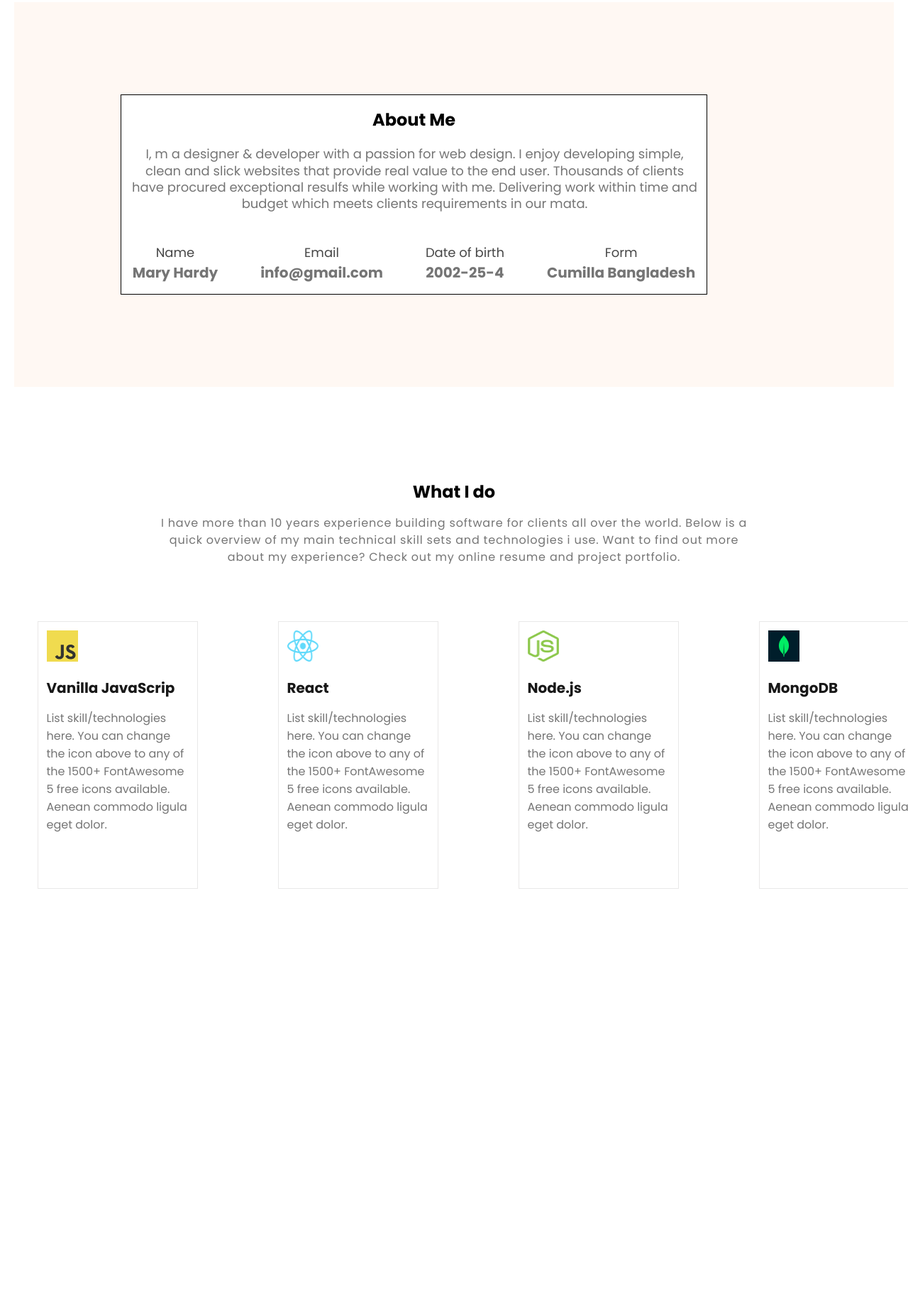
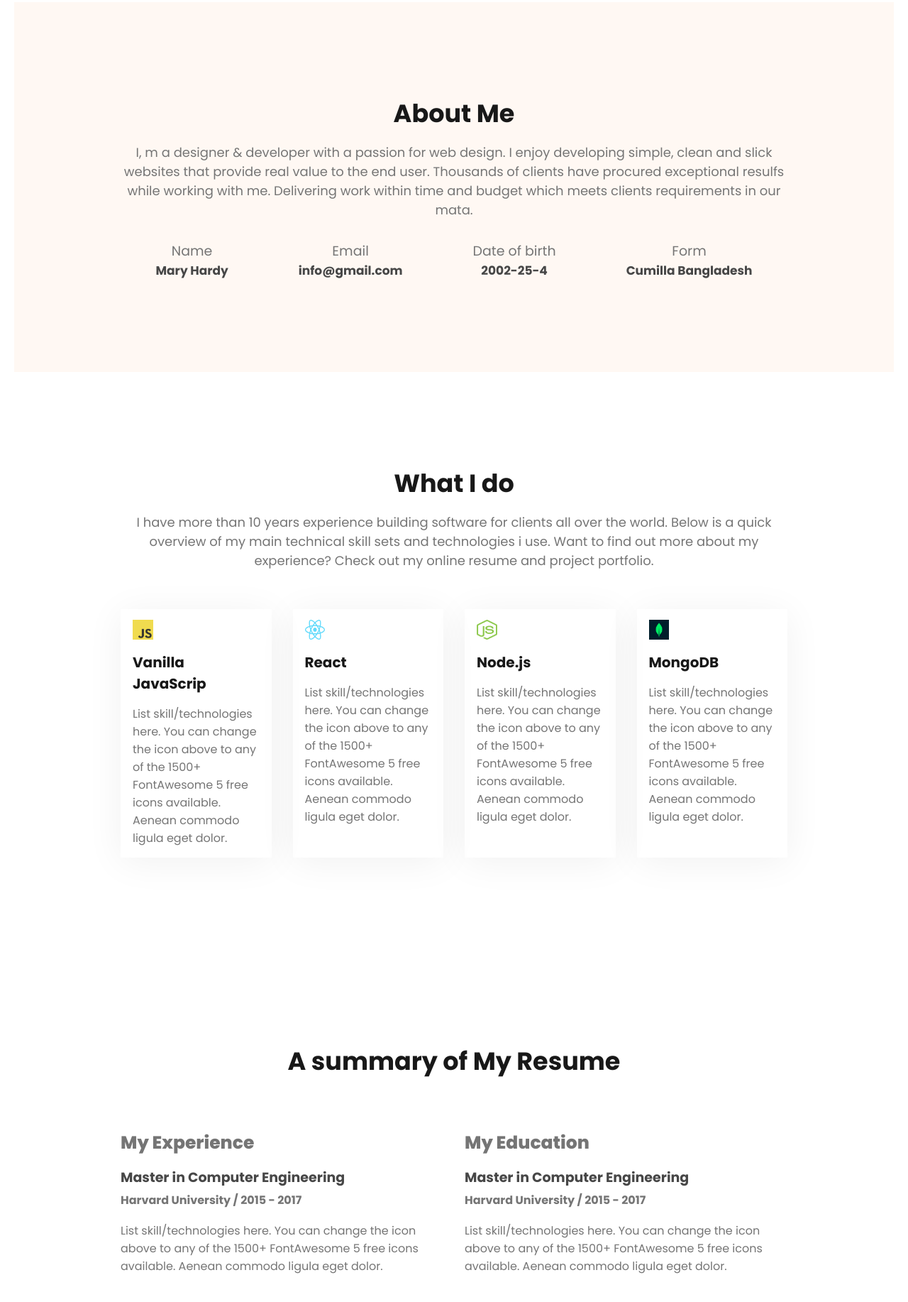
Before and after one commit to robinahmed12/web-dev-portfolio, a plain HTML site: page index.html in a window 1280 px wide. Shown: the part 966-2800 px from the top of the page at 71% size. Before the commit the page ends 2348 px from the top, so only its background shows below. Drawn offline with Linux system fonts and the light colour scheme.

Commit message:
update html css instruction

```diff
--- a/index.html
+++ b/index.html
@@ -41,11 +41,10 @@
 
     <main>
         <section class="about">
-            <div class="container">
             <div class="about-content">
-                    <div class="about-child">
+
                 <h1 class="heading">About Me</h1>
-                        <p class="about-description">
+                <p class="description">
                     I, m a designer & developer with a passion for web design. I enjoy developing simple, clean and
                     slick websites that provide real value to the end user. Thousands of clients have procured
                     exceptional resulfs while working with me. Delivering work within time and budget which meets
@@ -73,48 +72,141 @@
 
             </div>
             </div>
-            </div>
 
 
         </section>
-       <!-- ========== Start Bio-data ========== -->
-        <section class="Bio-section">
-            <div class="container">
-                <div class="bio-heading">
+        <!-- ========== Start skills ========== -->
+        <section class="skills">
+
             <h1 class="heading">What I do</h1>
-                    <p class="sub-heading">I have more than 10 years experience building software for clients all over the world. Below is a quick overview of my main technical skill sets and technologies i use. Want to find out more about my experience? Check out my online resume and project portfolio.</p>
-                </div>
+            <p class="description">I have more than 10 years experience building software for clients all over
+                the world. Below is a quick overview of my main technical skill sets and technologies i use.
+                Want to find out more about my experience? Check out my online resume and project portfolio.</p>
+
 
             <div class="card-box">
                 <div class="card-content">
                     <img src="images/icons/js.png" alt="" class="card-logo">
                     <h1 class="card-title">Vanilla JavaScrip</h1>
-                        <p class="card-description">List skill/technologies here. You can change the icon above to any of the 1500+ FontAwesome 5 free icons available. Aenean commodo ligula eget dolor.</p>
+                    <p class="card-description">List skill/technologies here. You can change the icon above to any
+                        of the 1500+ FontAwesome 5 free icons available. Aenean commodo ligula eget dolor.</p>
                 </div>
                 <div class="card-content">
                     <img src="images/icons/react.png" alt="" class="card-logo">
                     <h1 class="card-title">React</h1>
-                        <p class="card-description">List skill/technologies here. You can change the icon above to any of the 1500+ FontAwesome 5 free icons available. Aenean commodo ligula eget dolor.</p>
+                    <p class="card-description">List skill/technologies here. You can change the icon above to any
+                        of the 1500+ FontAwesome 5 free icons available. Aenean commodo ligula eget dolor.</p>
                 </div>
                 <div class="card-content">
                     <img src="images/icons/nodejs.png" alt="" class="card-logo">
                     <h1 class="card-title">Node.js</h1>
-                        <p class="card-description">List skill/technologies here. You can change the icon above to any of the 1500+ FontAwesome 5 free icons available. Aenean commodo ligula eget dolor.</p>
+                    <p class="card-description">List skill/technologies here. You can change the icon above to any
+                        of the 1500+ FontAwesome 5 free icons available. Aenean commodo ligula eget dolor.</p>
                 </div>
                 <div class="card-content">
                     <img src="images/icons/mongo.png" alt="" class="card-logo">
                     <h1 class="card-title">MongoDB</h1>
-                        <p class="card-description">List skill/technologies here. You can change the icon above to any of the 1500+ FontAwesome 5 free icons available. Aenean commodo ligula eget dolor.</p>
+                    <p class="card-description">List skill/technologies here. You can change the icon above to any
+                        of the 1500+ FontAwesome 5 free icons available. Aenean commodo ligula eget dolor.</p>
                 </div>
             </div>
-            </div>
+
         </section>
 
         <!-- ========== End Section ========== -->
 
 
 
+        <!-- resume section -->
+
+        <div class="resume">
+            <h1 class="heading">A summary of My Resume</h1>
+
+            <div class="resume-container">
+                <div class="resume-colom">
+                    <h3 class="resume-title">My Experience</h3>
+                    <div class="experience">
+                        <h3 class="title">Master in Computer Engineering</h3>
+                        <h4 class="sub-title">Harvard University / 2015 - 2017</h4>
+                        <p class="resume-description">List skill/technologies here. You can change the icon above
+                            to any of the 1500+ FontAwesome 5 free icons available. Aenean commodo ligula eget dolor.
+                        </p>
+                    </div>
+                    <hr>
+                    <div class="experience">
+                        <h3 class="title">Master in Computer Engineering</h3>
+                        <h4 class="sub-title">Harvard University / 2015 - 2017</h4>
+                        <p class="resume-description">List skill/technologies here. You can change the icon above
+                            to any of the 1500+ FontAwesome 5 free icons available. Aenean commodo ligula eget dolor.
+                        </p>
+                    </div>
+                    <hr>
+                    <div class="experience">
+                        <h3 class="title">Master in Computer Engineering</h3>
+                        <h4 class="sub-title">Harvard University / 2015 - 2017</h4>
+                        <p class="resume-description">List skill/technologies here. You can change the icon above
+                            to any of the 1500+ FontAwesome 5 free icons available. Aenean commodo ligula eget dolor.
+                        </p>
+                    </div>
+                </div>
+
+                <div class="resume-colom">
+                    <h3 class="resume-title">My Education</h3>
+                    <div class="experience">
+                        <h3 class="title">Master in Computer Engineering</h3>
+                        <h4 class="sub-title">Harvard University / 2015 - 2017</h4>
+                        <p class="resume-description">List skill/technologies here. You can change the icon above
+                            to any of the 1500+ FontAwesome 5 free icons available. Aenean commodo ligula eget dolor.
+                        </p>
+                    </div>
+                    <hr>
+                    <div class="experience">
+                        <h3 class="title">Master in Computer Engineering</h3>
+                        <h4 class="sub-title">Harvard University / 2015 - 2017</h4>
+                        <p class="resume-description">List skill/technologies here. You can change the icon above
+                            to any of the 1500+ FontAwesome 5 free icons available. Aenean commodo ligula eget dolor.
+                        </p>
+                    </div>
+                    <hr>
+                    <h3 class="title">Master in Computer Engineering</h3>
+                    <h4 class="sub-title">Harvard University / 2015 - 2017</h4>
+                    <p class="resume-description">List skill/technologies here. You can change the icon above
+                        to any of the 1500+ FontAwesome 5 free icons available. Aenean commodo ligula eget dolor.
+                    </p>
+                </div>
+            </div>
+
+            <div class="resume-btn"><button class="btn">Download CV</button></div>
+        </div>
+        </section>
+
     </main>
+
+    <footer>
+        <div class="footer-coloumn">
+            <h3 class="title-1">Lets Connect</h3>
+            <p class="description-1">Please fill out the form on this section to contact with me or call between 9:00 A.M
+                and 8.00 P.M ET, Monday through Friday.></p>
+            <div class="icon">
+
+                <a href=""><img src="images/icons/insta.png" alt=""></a>
+                <a href=""><img src="images/icons/facebook.png" alt=""></a>
+                <a href=""><img src="images/icons/twitter.png" alt=""></a>
+            </div>
+        </div>
+        <div class="footer-coloumn">
+            <h3 class="title1">Let’s Message me</h3>
+            <form action="">
+                <input type="text" name="" id="" placeholder="Your Name">
+                <input type="email" name="" id="" placeholder="Your Email">
+                <textarea name="" id="" cols="30" row="10">Message</textarea>
+                <input class="btn" type="submit" value="Submit Now">
+            </form>
+        </div>
+    </footer>
+
+    </footer>
+
 </body>
 
 </html>
--- a/styles/style.css
+++ b/styles/style.css
@@ -36,6 +36,33 @@ html {
     -o-border-radius: 6px;
     margin-left: 15px;
 }
+
+main {
+    max-width: 1240px;
+    margin: 0 auto;
+    margin-top: 130px;
+    margin-bottom: 130px;
+
+}
+
+.heading {
+    color: var(--accent-color);
+    font-size: 35px;
+    font-weight: bold;
+    margin-bottom: 15px;
+    text-align: center;
+}
+
+.description {
+    color: var(--text-color);
+    font-size: 18px;
+    font-weight: 400;
+    text-align: center;
+}
+
+
+
+/*  */
 
 
 
@@ -86,6 +113,7 @@ header {
     background-image: url('../images/developer.png'), url('../images/header_bg.png');
     background-repeat: no-repeat;
     background-position: top left , bottom right  ;
+    background-color: #FFF8F3 ;
 }
 
  .hero-content {
@@ -100,6 +128,7 @@ header {
 
  .hero-content  .content {
     max-width: 580px;
+
 }
 
   .hero-content .hero-img .image {
@@ -117,6 +146,9 @@ header {
     font-weight: bold;
     color: var(--secondary-color);
     line-height: 1.7em;
+    margin-left: -90px;
+
+
  }
 
  .hero-content .content .description {
@@ -126,6 +158,7 @@ header {
     margin-bottom: 18px;
     color: var(--secondary-color);
     padding-bottom: 22px;
+    margin-left: -30px;
  }
 
  .hero-content .content .hero-btn {
@@ -136,124 +169,167 @@ header {
 /***** End hero *****/
 
 /***** about *****/
+.about {
+    text-align: center;
+    padding: 130px 150px;
+    background-color: #FFF8F3;
+}
 
-.container {
-    max-width: 1240px;
-    margin: 0 auto;
-    margin-top: 130px;
-    margin-bottom: 130px;
+.about-info {
+    display: flex;
+    justify-content: space-around;
+    align-items: center;
 
+}
+.about-info .about-item {
+    margin-top: 30px;
+
+}
+.about-info .about-item .item-title{
+    color: var(--text-color);
+    font-size: 19px;
+}
+
+.item-description {
+    color: var(--secondary-color);
+    font-weight: bold;
+    font-size: 17px;
+}
+
+/***** skill *****/
+
+.skills {
+    padding: 130px 150px;
+    align-items: center;
 }
 
 
-.container .about-content {
-    background-color: #FFF8F3 ;
-    padding: 130px 150px;
-    text-align: center;
+ .card-box {
+    display: flex;
+    gap: 30px;
+    margin-top: 35px;
+
+ }
+ .card-box img {
+    width: 28.95px;
+    height: 28px;
+    margin-bottom: 10px;
+ }
+
+ .card-box .card-content {
+
+    padding: 15px 17px;
+    color: var(--text-color);
+    box-shadow: 0px 6px  50px 0px rgba(0, 0, 0, 0.06);
+    margin-top: 20px;
 
 
+ }
+ .card-box .card-title {
+    font-size: 20px;
+    font-weight: bold;
+    color: var(--accent-color);
+    margin-bottom: 15px;
+ }
+
+/***** End about *****/
+
+/***** resume *****/
+
+.resume {
+    padding: 130px 150px;
+}
+.resume .resume-container {
+    display: flex;
+    gap: 30px;
+    margin-top: 70px;
 }
 
-.container .about-content .about-child {
-    background-color: white;
-    border: solid 1px black;
-    width: 827px;
-
-}
-
-
-.container .about-content .about-child .about-description {
-    color: var(--text-color);
-    font-size: 18px;
-    line-height: 1.3em;
-    width: 827px;
-    height: 120px;
-    padding: 0 15px;
+.experience {
+    margin-bottom: 40px;
 }
 
 
 
-
-.container .about-content .heading {
-    line-height: 1.7em;
+.resume-container . .resume-colom{
+    width: 511px;
+    height: 175px;
+}
+.resume-colom .resume-title {
+    color: var(--text-color);
     margin-bottom: 15px;
-    padding-top: 15px;
+    font-weight: 800;
+    font-size: 25px;
+}
+.resume-colom .title {
+    color: var(--secondary-color);
+    font-size: 19px;
+    margin-bottom: 5px;
+    font-size: 19px;
 }
 
-.container .about-content .about-info {
-    display: flex;
-    justify-content: center;
-    align-items: center;
-    margin-top: 17px;
-    gap: 60px;
-    padding-bottom: 15px;
+.resume-colom .sub-title {
+    color: var(--text-color);
+    margin-bottom: 8px;
+    font-size: 16px;
 }
 
-.about-content .about-info .about-item .item-title{
-    color: #474747;
+.resume .resume-btn {
+   text-align: center;
+   margin-top: 15px;
+}
+
+.resume-colom .resume-description {
+    margin-top: 18px;
+    color: var(--text-color);
+    font-size: 16px;
     font-weight: 400;
-    font-size: 18px;
-}
-.about-item .item-description{
-    color: var(--text-color);
-    font-weight: bold;
-    font-size: 20px;
 }
 
 
-/***** End about *****/
-
-
-/***** what i do *****/
-.Bio-section .bio-heading {
-    text-align: center;
-}
-.bio-heading .heading {
-    margin-bottom: 15px;
-}
-.bio-heading .sub-heading {
-    margin: 0 200px;
-    height: 90px;
-    letter-spacing: 0.8px;
-    line-height: 1.5em;
-    color: var(--text-color);
+ /***** End resume *****/
+footer{
+    background-color: #FFF8F3;
+    padding: 130px 230px;
+    display: flex;
+    gap: 100px;
 }
 
-.container .card-box {
-    display: flex;
-    justify-content: center;
-    align-items: center;
-    gap: 45px;
-    margin-top: 60px;
+.footer-coloumn {
+    width: 50%;
+}
+footer [type= "text"], [type= "email"], textarea {
+    padding: 17px 0;
+    width: 100%;
+    color: var(--text-color);
+    font-size: 18px;
+    font-weight: 500;
+    padding-left: 8px;
+    display: block;
+    height: 64px;
+    margin-top: 26px;
+    margin-bottom: 19px;
+}
+
+.footer-coloumn .title-1 {
+    font-size: 35px;
+    font-weight: bold;
+    margin-bottom: 10px;
+    color: #181818;
 
 }
 
-.card-box .card-content {
-    width: 267px;
-    height: 377px;
-    margin-left: 68px;
-    border: 1px solid rgb(233, 232, 232);
-    padding: 12px 12px;
-}
-
-.card-box .card-content .card-logo {
-    width: 44px;
-    height: 44px;
-}
-
-.card-content .card-title {
-    font-size: 20px;
-    font-weight: bold;
-    color: var(--accent-color);
-    margin-top: 15px;
-}
-
-.card-content .card-description {
-    width: 200px;
-    height: 180px;
+.footer-coloumn .description-1 {
+    color: var(--text-color);
+    height: 56px;
+    width: 562px;
+    margin-bottom: 17px;
     font-size: 16px;
     font-weight: 400;
-    color: var(--text-color);
-    margin-top: 15px;
+
 }
- /***** End what i do *****/
+.footer-coloumn .icon a {
+    width: 120px;
+    height: 24px;
+    letter-spacing: 15px;
+}
```
Lines whose indentation alone changed are shown as unchanged.
